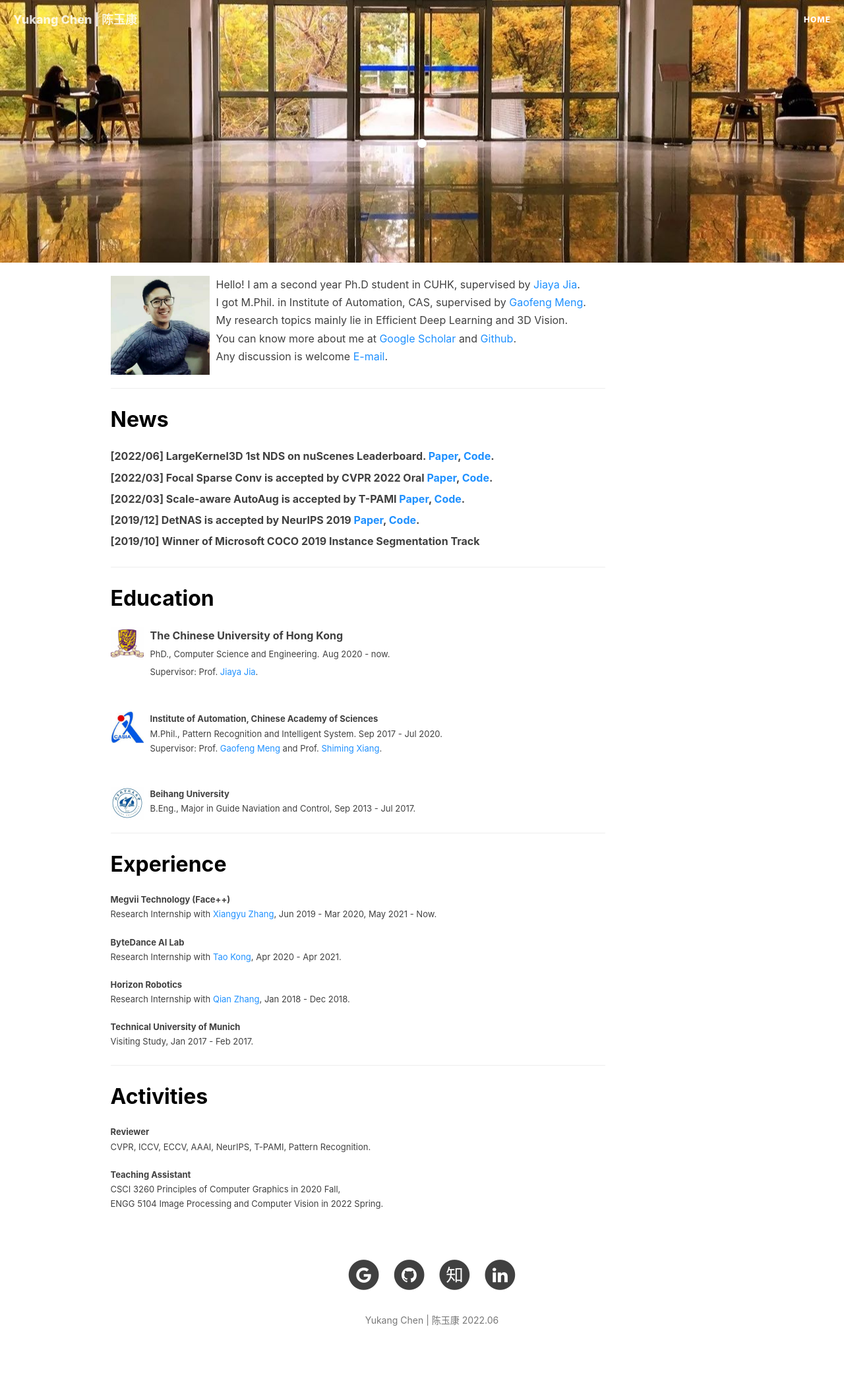
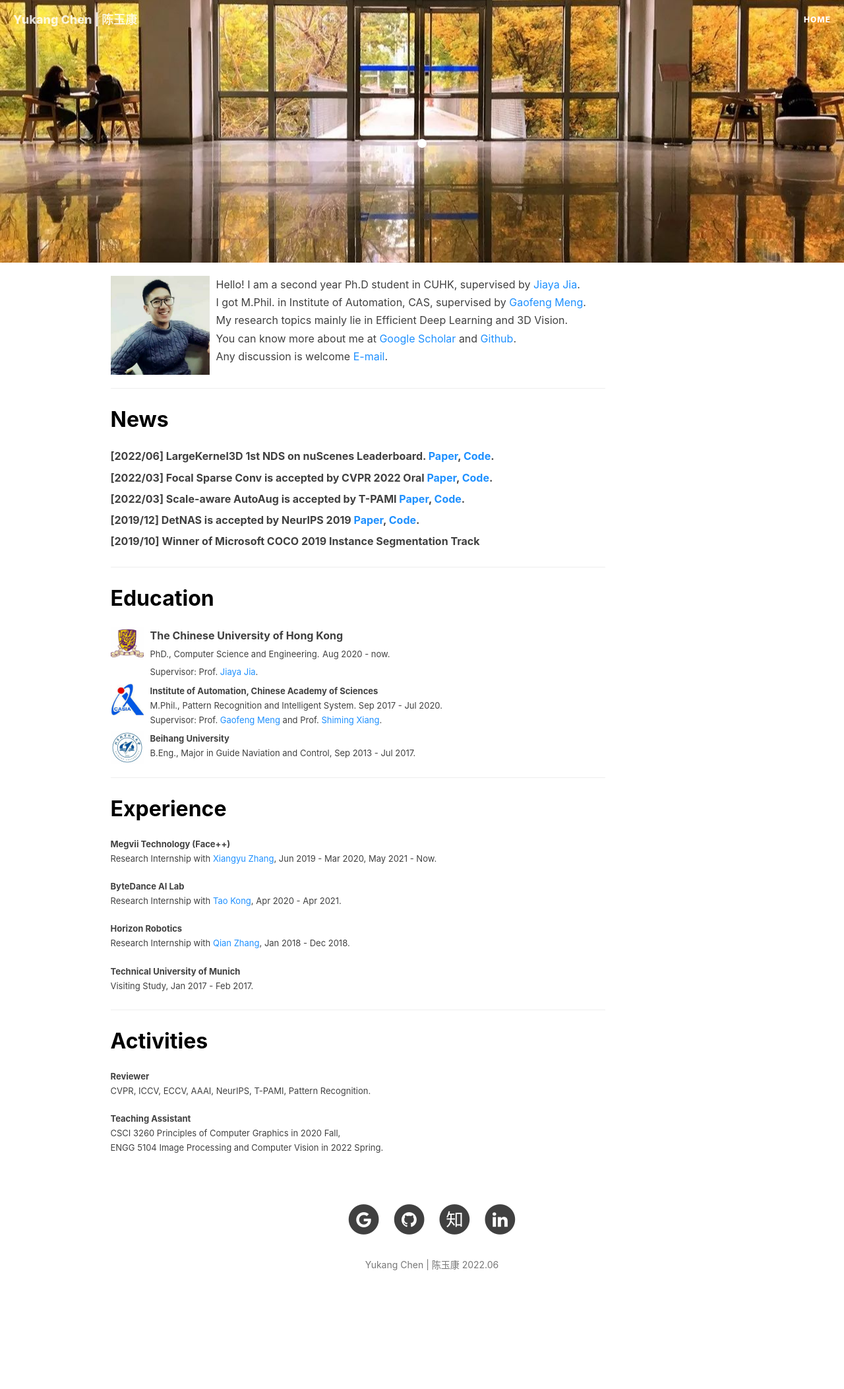
Before and after one commit to yukang2017/yukang2017.github.io, a Jekyll site: the page built from index.html, in a window 1280 px wide. Shown: the whole page at 66% size. Built offline with Jekyll 4.4.1, drawn with Linux system fonts in a browser that asks for light colours; nearby versions of some CDN libraries; the list of posts is cut into pages by our own code; comment, search, counter and statistics services are not loaded; after the commit the page ends 2021 px from its top, so only the background shows below that.

Commit message:
Update index.html

```diff
--- a/index.html
+++ b/index.html
@@ -86,11 +86,11 @@ description: ""
 					<font size="2.7">PhD., Computer Science and Engineering.</font>
 					<font size="2.7">Aug 2020 - now.</font> <br>
 					<font size="2.7">Supervisor: Prof. <a target="_blank"
-					   href="http://jiaya.me/"><font color="DodgerBlue">Jiaya Jia</font>.</a>
+					   href="http://jiaya.me/"><font color="DodgerBlue">Jiaya Jia</font>.</a> <br>
+
 				</p>
 			</div>
 		</div>
-	<br>
 		<div class="media">
 			<a name="fsaf" class="pull-left">
 				<img class="media-object" src="/img/casia.jpeg" width="50px" height="48px">
@@ -104,11 +104,10 @@ description: ""
 					<font size="2.7">Sep 2017 - Jul 2020.</font> <br>
 					<font size="2.7">Supervisor: Prof. <a target="_blank"
 					   href="https://scholar.google.com/citations?user=5hti_r0AAAAJ&hl=zh-CN"><font color="DodgerBlue">Gaofeng Meng</font></a></font> <font size="2.7">  and Prof. <a target="_blank"
-					   href="https://scholar.google.com/citations?user=0ggsACEAAAAJ&hl=zh-CN"><font color="DodgerBlue">Shiming Xiang</font></a>.
+					   href="https://scholar.google.com/citations?user=0ggsACEAAAAJ&hl=zh-CN"><font color="DodgerBlue">Shiming Xiang</font></a>. <br>
 				</p>
 			</div>
 		</div>
-	<br>
 		<div class="media">
 			<a name="fsaf" class="pull-left">
 				<img class="media-object" src="/img/beihang.jpeg" width="50px" height="50px">
```
